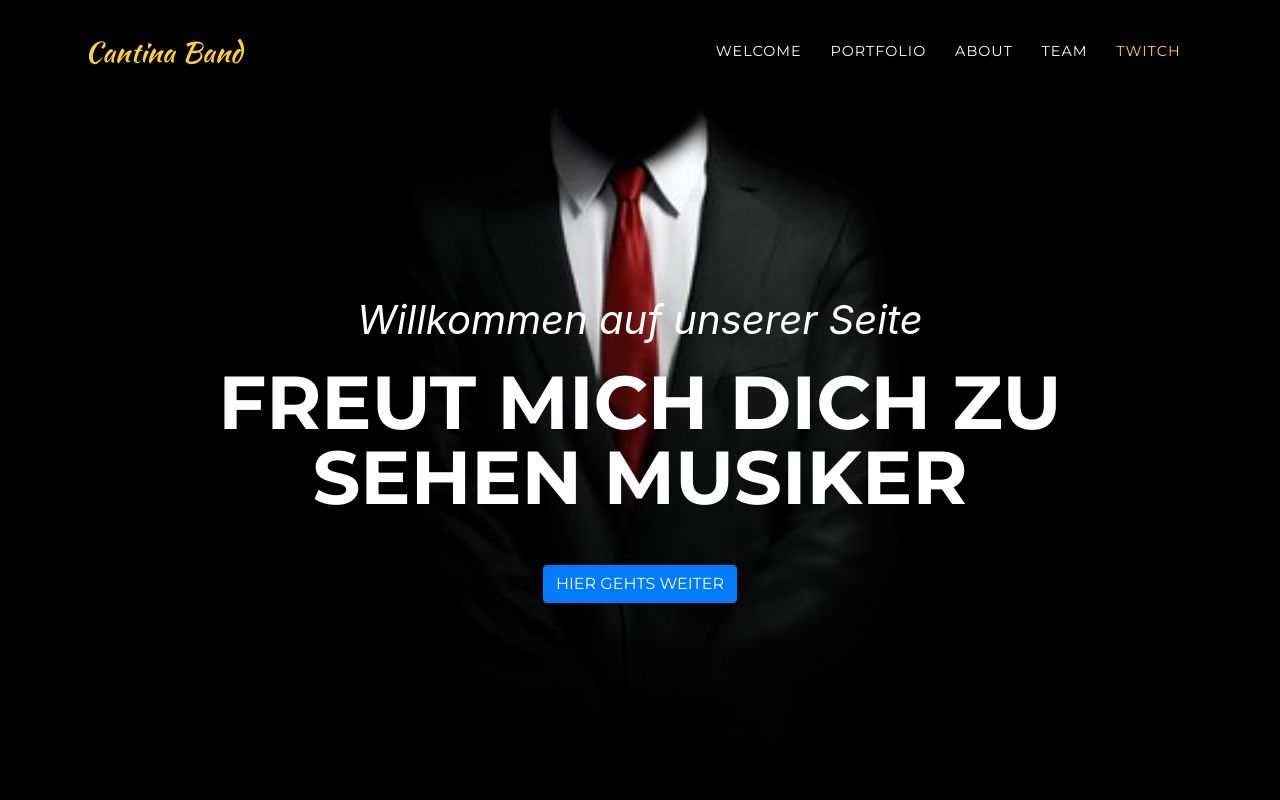
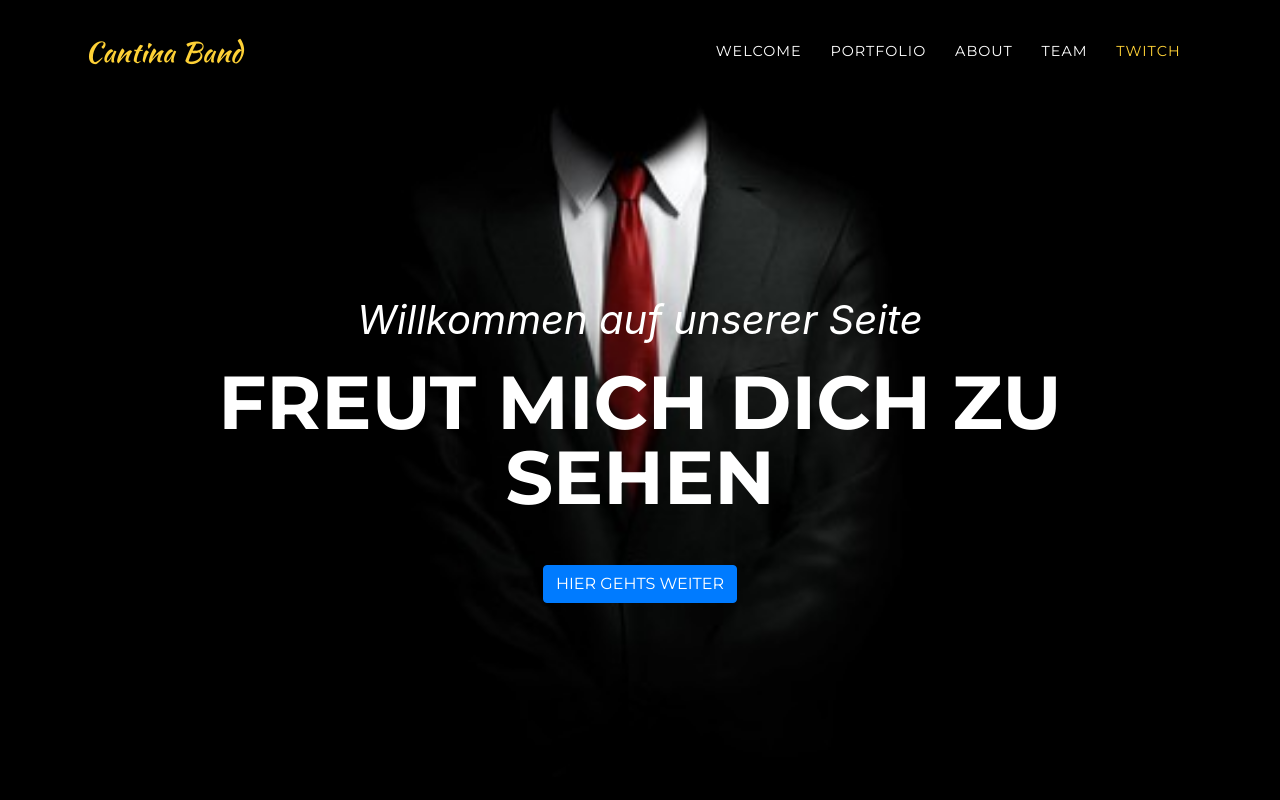
Before and after one commit to RikuSenpai/bandcantina.github.io, a website with bundled scripts: page index.html in a window 1280 px wide. Shown: the top 800 px of the page. Built offline with nearby package versions, Linux system fonts and the light colour scheme; a script that the page names is missing; a web font is replaced by a local one.

Commit message:
schreibfehler

```diff
--- a/index.html
+++ b/index.html
@@ -67,7 +67,7 @@
       <div class="container">
         <div class="intro-text">
           <div class="intro-lead-in">Willkommen auf unserer Seite</div>
-          <div class="intro-heading text-uppercase">Freut mich dich zu sehen Musiker</div>
+          <div class="intro-heading text-uppercase">Freut mich dich zu sehen</div>
           <a class="btn btn-primary btn-xl text-uppercase js-scroll-trigger" href="#services">Hier gehts weiter</a>
         </div>
       </div>
```
